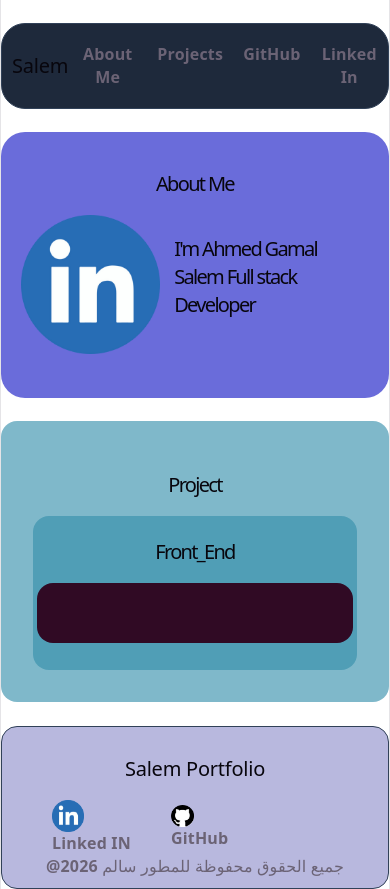
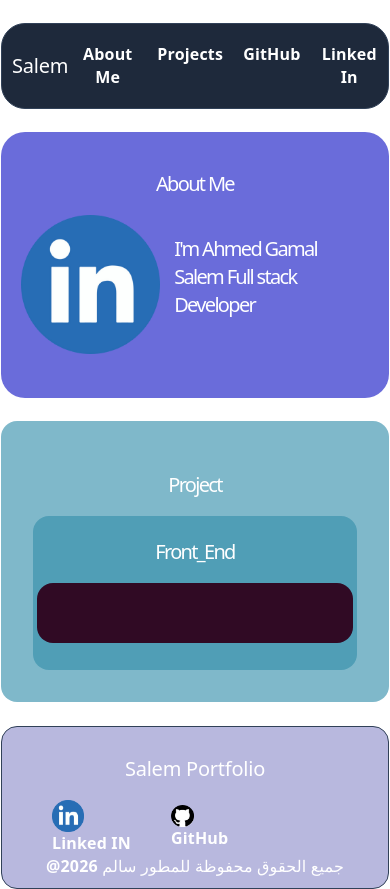
Before and after one commit to AGsalem/portfolio, a React (Vite) app: page / in a window 390 px wide. Built offline with nearby package versions, Linux system fonts and the light colour scheme.

Commit message:
fig bug of color in phone light mode

```diff
--- a/src/index.css
+++ b/src/index.css
@@ -11,11 +11,11 @@ html {
 :root {
   font-family: var(--font-sans);
   font-feature-settings: "ss01", "ss02";
-  --text: #6b6375;
-  --text-h: #08060d;
-  --bg: #fff;
-  --border: #e5e4e7;
-  --code-bg: #f4f3ec;
+  --text: #ffffff;
+  --text-h: #ffffff;
+  --bg: #ffffff;
+  --border: #ffffff;
+  --code-bg: #ffffff;
   --accent: #aa3bff;
   --accent-bg: rgba(170, 59, 255, 0.1);
   --accent-border: rgba(170, 59, 255, 0.5);
@@ -49,7 +49,7 @@ html {
   :root {
    --bg: #0F172A;
     --text-h: #ffffff;
-    --text: #FFFDF2;
+    --text: #ffffff;
     --border: #2e303a;
     --code-bg: #1f2028;
     --accent: #c084fc;
```
